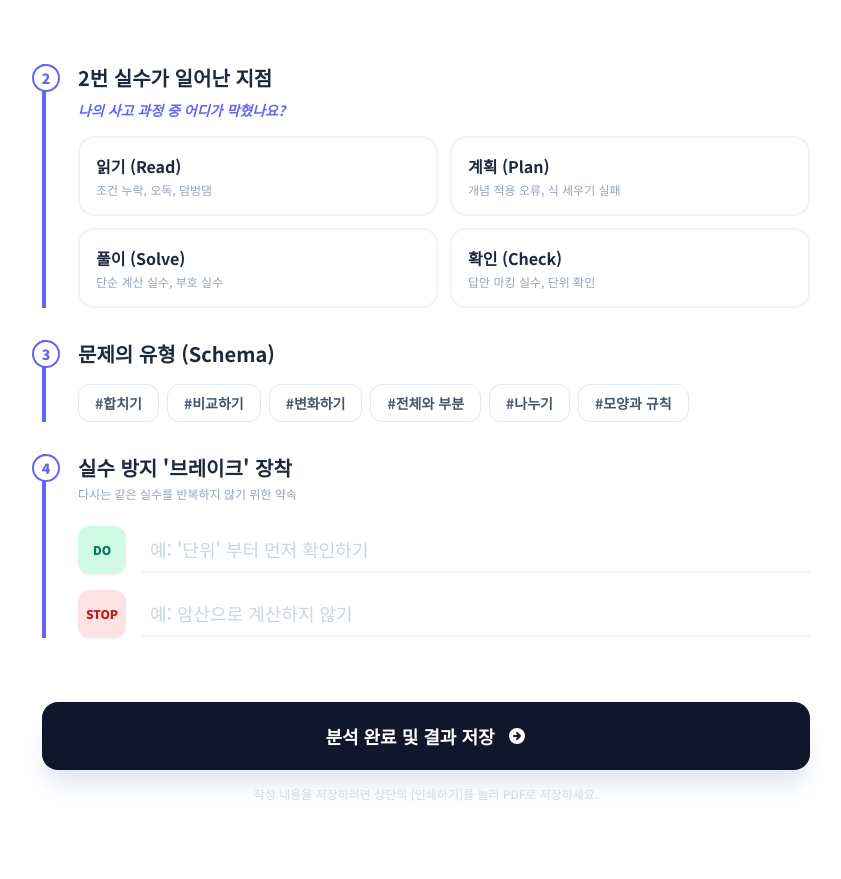
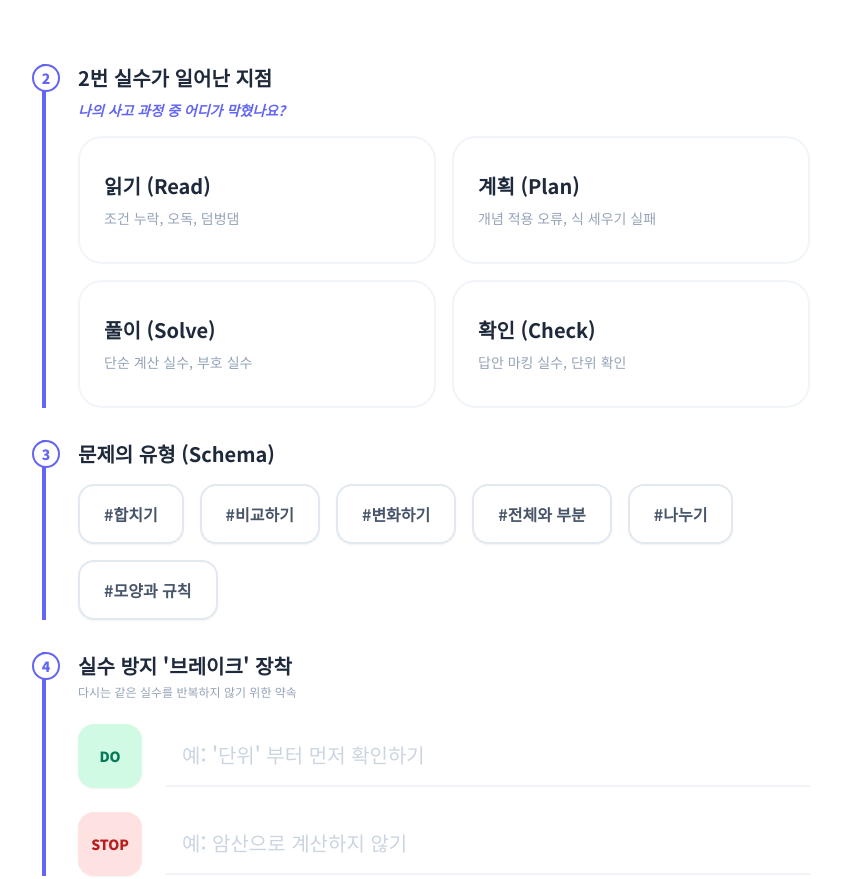
Before and after one commit to sigongjoa/step-by-step, a plain HTML site: page cognitive-correction-card.html in a window 1280 px wide. Shown: the part 860-1739 px from the top of the page, without its empty margins (214-1055 px from the left). Before the commit the page ends 1710 px from the top, so only its background shows below. Drawn offline with nearby package versions, Linux system fonts and the light colour scheme.

Commit message:
Enhance visual size of components on Page 2

```diff
--- a/cognitive-correction-card.html
+++ b/cognitive-correction-card.html
@@ -232,37 +232,37 @@
                     <div class="step-number">2</div>
                     <h4 class="text-xl font-bold text-slate-800 mb-2">2번 실수가 일어난 지점</h4>
                     <p class="text-sm text-indigo-500 font-bold mb-4 italic">나의 사고 과정 중 어디가 막혔나요?</p>
-                    <div class="grid grid-cols-2 gap-3" id="error-options">
-                        <div class="relative">
+                    <div class="grid grid-cols-2 gap-4" id="error-options">
+                        <div class="relative h-full">
                             <input type="checkbox" id="err-read" class="hidden error-checkbox" data-label="읽기(Read)">
                             <label for="err-read"
-                                class="flex flex-col p-4 border-2 border-slate-100 rounded-2xl cursor-pointer transition-all hover:border-indigo-200 bg-white h-full justify-center">
-                                <span class="text-base font-bold text-slate-800">읽기 (Read)</span>
-                                <span class="text-xs text-slate-400 mt-1">조건 누락, 오독, 덤벙댐</span>
+                                class="flex flex-col p-6 h-32 border-2 border-slate-100 rounded-3xl cursor-pointer transition-all hover:border-indigo-200 bg-white justify-center">
+                                <span class="text-xl font-bold text-slate-800">읽기 (Read)</span>
+                                <span class="text-sm text-slate-400 mt-2">조건 누락, 오독, 덤벙댐</span>
                             </label>
                         </div>
-                        <div class="relative">
+                        <div class="relative h-full">
                             <input type="checkbox" id="err-plan" class="hidden error-checkbox" data-label="계획(Plan)">
                             <label for="err-plan"
-                                class="flex flex-col p-4 border-2 border-slate-100 rounded-2xl cursor-pointer transition-all hover:border-indigo-200 bg-white h-full justify-center">
-                                <span class="text-base font-bold text-slate-800">계획 (Plan)</span>
-                                <span class="text-xs text-slate-400 mt-1">개념 적용 오류, 식 세우기 실패</span>
+                                class="flex flex-col p-6 h-32 border-2 border-slate-100 rounded-3xl cursor-pointer transition-all hover:border-indigo-200 bg-white justify-center">
+                                <span class="text-xl font-bold text-slate-800">계획 (Plan)</span>
+                                <span class="text-sm text-slate-400 mt-2">개념 적용 오류, 식 세우기 실패</span>
                             </label>
                         </div>
-                        <div class="relative">
+                        <div class="relative h-full">
                             <input type="checkbox" id="err-calc" class="hidden error-checkbox" data-label="풀이(Solve)">
                             <label for="err-calc"
-                                class="flex flex-col p-4 border-2 border-slate-100 rounded-2xl cursor-pointer transition-all hover:border-indigo-200 bg-white h-full justify-center">
-                                <span class="text-base font-bold text-slate-800">풀이 (Solve)</span>
-                                <span class="text-xs text-slate-400 mt-1">단순 계산 실수, 부호 실수</span>
+                                class="flex flex-col p-6 h-32 border-2 border-slate-100 rounded-3xl cursor-pointer transition-all hover:border-indigo-200 bg-white justify-center">
+                                <span class="text-xl font-bold text-slate-800">풀이 (Solve)</span>
+                                <span class="text-sm text-slate-400 mt-2">단순 계산 실수, 부호 실수</span>
                             </label>
                         </div>
-                        <div class="relative">
+                        <div class="relative h-full">
                             <input type="checkbox" id="err-check" class="hidden error-checkbox" data-label="확인(Check)">
                             <label for="err-check"
-                                class="flex flex-col p-4 border-2 border-slate-100 rounded-2xl cursor-pointer transition-all hover:border-indigo-200 bg-white h-full justify-center">
-                                <span class="text-base font-bold text-slate-800">확인 (Check)</span>
-                                <span class="text-xs text-slate-400 mt-1">답안 마킹 실수, 단위 확인</span>
+                                class="flex flex-col p-6 h-32 border-2 border-slate-100 rounded-3xl cursor-pointer transition-all hover:border-indigo-200 bg-white justify-center">
+                                <span class="text-xl font-bold text-slate-800">확인 (Check)</span>
+                                <span class="text-sm text-slate-400 mt-2">답안 마킹 실수, 단위 확인</span>
                             </label>
                         </div>
                     </div>
@@ -272,20 +272,20 @@
                 <div class="step-block active">
                     <div class="step-number">3</div>
                     <h4 class="text-xl font-bold text-slate-800 mb-4">문제의 유형 (Schema)</h4>
-                    <div class="flex flex-wrap gap-2" id="schema-buttons">
+                    <div class="flex flex-wrap gap-4" id="schema-buttons">
                         <button onclick="toggleSchema(this)"
-                            class="schema-btn px-4 py-2 border border-slate-200 rounded-xl text-sm font-bold text-slate-600 hover:border-indigo-400 hover:bg-indigo-50 transition-all">#합치기</button>
+                            class="schema-btn px-6 py-4 border-2 border-slate-200 rounded-2xl text-base font-bold text-slate-600 hover:border-indigo-400 hover:bg-indigo-50 transition-all shadow-sm">#합치기</button>
                         <button onclick="toggleSchema(this)"
-                            class="schema-btn px-4 py-2 border border-slate-200 rounded-xl text-sm font-bold text-slate-600 hover:border-indigo-400 hover:bg-indigo-50 transition-all">#비교하기</button>
+                            class="schema-btn px-6 py-4 border-2 border-slate-200 rounded-2xl text-base font-bold text-slate-600 hover:border-indigo-400 hover:bg-indigo-50 transition-all shadow-sm">#비교하기</button>
                         <button onclick="toggleSchema(this)"
-                            class="schema-btn px-4 py-2 border border-slate-200 rounded-xl text-sm font-bold text-slate-600 hover:border-indigo-400 hover:bg-indigo-50 transition-all">#변화하기</button>
+                            class="schema-btn px-6 py-4 border-2 border-slate-200 rounded-2xl text-base font-bold text-slate-600 hover:border-indigo-400 hover:bg-indigo-50 transition-all shadow-sm">#변화하기</button>
                         <button onclick="toggleSchema(this)"
-                            class="schema-btn px-4 py-2 border border-slate-200 rounded-xl text-sm font-bold text-slate-600 hover:border-indigo-400 hover:bg-indigo-50 transition-all">#전체와
+                            class="schema-btn px-6 py-4 border-2 border-slate-200 rounded-2xl text-base font-bold text-slate-600 hover:border-indigo-400 hover:bg-indigo-50 transition-all shadow-sm">#전체와
                             부분</button>
                         <button onclick="toggleSchema(this)"
-                            class="schema-btn px-4 py-2 border border-slate-200 rounded-xl text-sm font-bold text-slate-600 hover:border-indigo-400 hover:bg-indigo-50 transition-all">#나누기</button>
+                            class="schema-btn px-6 py-4 border-2 border-slate-200 rounded-2xl text-base font-bold text-slate-600 hover:border-indigo-400 hover:bg-indigo-50 transition-all shadow-sm">#나누기</button>
                         <button onclick="toggleSchema(this)"
-                            class="schema-btn px-4 py-2 border border-slate-200 rounded-xl text-sm font-bold text-slate-600 hover:border-indigo-400 hover:bg-indigo-50 transition-all">#모양과
+                            class="schema-btn px-6 py-4 border-2 border-slate-200 rounded-2xl text-base font-bold text-slate-600 hover:border-indigo-400 hover:bg-indigo-50 transition-all shadow-sm">#모양과
                             규칙</button>
                     </div>
                 </div>
@@ -295,21 +295,21 @@
                     <div class="step-number">4</div>
                     <h4 class="text-xl font-bold text-slate-800 mb-1">실수 방지 '브레이크' 장착</h4>
                     <p class="text-xs text-slate-400 mb-6">다시는 같은 실수를 반복하지 않기 위한 약속</p>
-                    <div class="space-y-4">
-                        <div class="flex items-center gap-4 group">
+                    <div class="space-y-6">
+                        <div class="flex items-center gap-6 group">
                             <div
-                                class="w-12 h-12 bg-emerald-100 text-emerald-700 rounded-xl flex items-center justify-center text-xs font-black shadow-sm group-hover:bg-emerald-200 transition-colors">
+                                class="w-16 h-16 bg-emerald-100 text-emerald-700 rounded-2xl flex items-center justify-center text-sm font-black shadow-sm group-hover:bg-emerald-200 transition-colors">
                                 DO</div>
                             <input type="text" id="input-do"
-                                class="flex-1 bg-transparent border-b-2 border-slate-100 p-2 text-lg font-medium outline-none focus:border-emerald-500 transition-colors placeholder:text-slate-300"
+                                class="flex-1 bg-transparent border-b-2 border-slate-100 p-4 text-xl font-medium outline-none focus:border-emerald-500 transition-colors placeholder:text-slate-300"
                                 placeholder="예: '단위' 부터 먼저 확인하기">
                         </div>
-                        <div class="flex items-center gap-4 group">
+                        <div class="flex items-center gap-6 group">
                             <div
-                                class="w-12 h-12 bg-red-100 text-red-700 rounded-xl flex items-center justify-center text-xs font-black shadow-sm group-hover:bg-red-200 transition-colors">
+                                class="w-16 h-16 bg-red-100 text-red-700 rounded-2xl flex items-center justify-center text-sm font-black shadow-sm group-hover:bg-red-200 transition-colors">
                                 STOP</div>
                             <input type="text" id="input-stop"
-                                class="flex-1 bg-transparent border-b-2 border-slate-100 p-2 text-lg font-medium outline-none focus:border-red-500 transition-colors placeholder:text-slate-300"
+                                class="flex-1 bg-transparent border-b-2 border-slate-100 p-4 text-xl font-medium outline-none focus:border-red-500 transition-colors placeholder:text-slate-300"
                                 placeholder="예: 암산으로 계산하지 않기">
                         </div>
                     </div>
```
